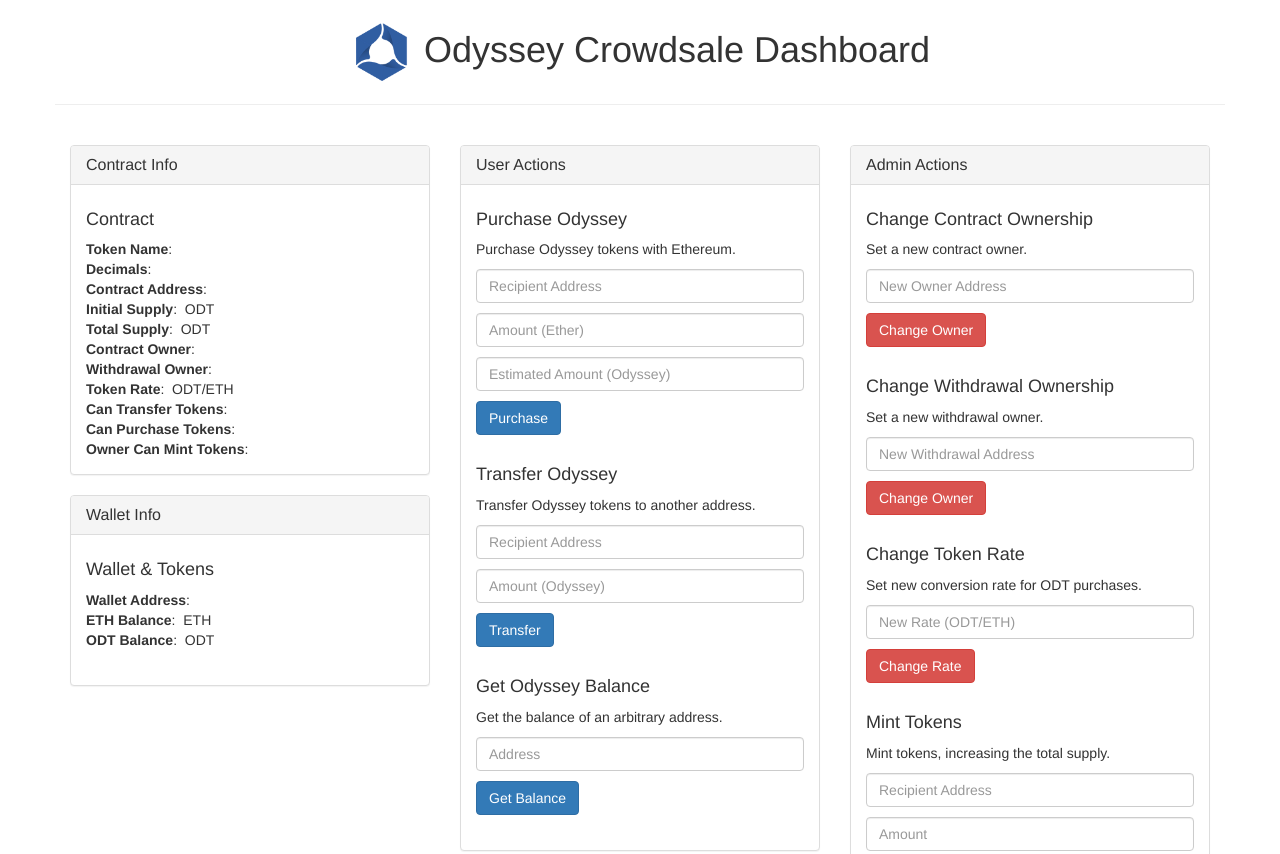
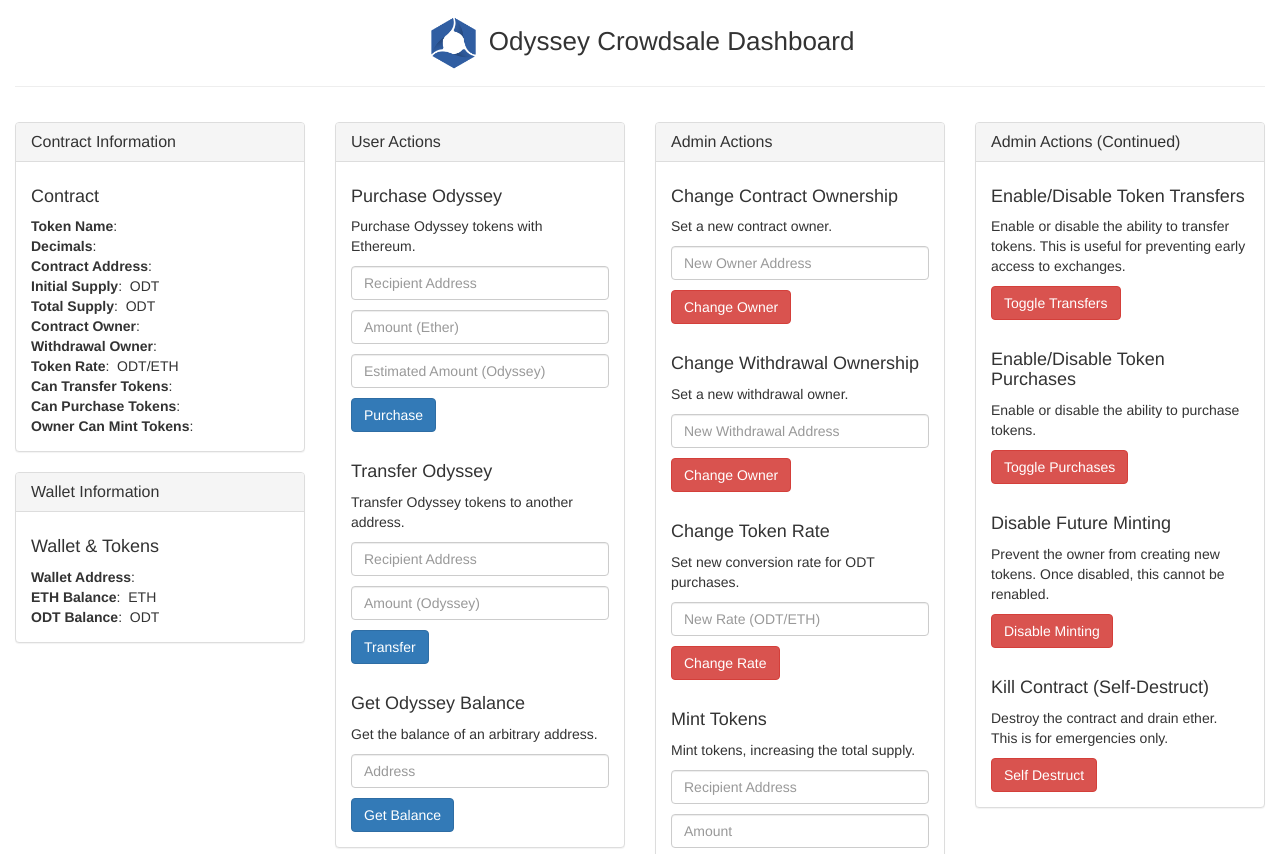
Before and after one commit to defc0n1/crowdsale-draft, a website: page src/index.html in a window 1280 px wide. Shown: the top 854 px of the page. Drawn offline with nearby package versions, Linux system fonts and the light colour scheme; no server answers.

Commit message:
Minor UI tweaks to make dash look less ugly.

```diff
--- a/src/css/index.css
+++ b/src/css/index.css
@@ -1,7 +1,26 @@
+.container {
+  width: 1280px;
+}
+
+.main-header {
+  font-size: 26px;
+  vertical-align: middle;
+}
+
 .main-logo {
-  width: 64px;
+  width: 56px;
+}
+
+.main-header,
+hr {
+  margin: 15px;
 }
 
 .form-control {
   margin-bottom: 10px;
 }
+
+.address {
+  font-stretch: condensed;
+  font-size: 11px;
+}
--- a/src/index.html
+++ b/src/index.html
@@ -22,19 +22,19 @@
   <body>
     <div class="container">
       <div class="row">
-        <h1 class="text-center">
+        <h1 class="main-header text-center">
           <img class='main-logo' src='images/Odyssey-blue-logo-sm.png' />
           Odyssey Crowdsale Dashboard
         </h1>
-        <hr/>
-        <br/>
+        <hr />
+        <br />
       </div>
 
       <div class="row">
-        <div class="col-md-4">
+        <div class="col-md-3">
           <div class="panel panel-default">
             <div class="panel-heading">
-              <h3 class="panel-title">Contract Info</h3>
+              <h3 class="panel-title">Contract Information</h3>
             </div>
             <div class="panel-body">
               <h4>Contract</h4>
@@ -43,15 +43,18 @@
               <br />
               <strong>Decimals</strong>: <span id="ODTDecimals"></span>
               <br />
-              <strong>Contract Address</strong>: <span id="ODTContractAddress"></span>
+              <strong>Contract Address</strong>:
+              <span id="ODTContractAddress" class="address"></span>
               <br />
               <strong>Initial Supply</strong>: <span id="ODTInitialSupply"></span>&nbsp;ODT
               <br />
               <strong>Total Supply</strong>: <span id="ODTTotalSupply"></span>&nbsp;ODT
               <br />
-              <strong>Contract Owner</strong>: <span id="ODTContractOwner"></span>
+              <strong>Contract Owner</strong>:
+              <span id="ODTContractOwner" class="address"></span>
               <br />
-              <strong>Withdrawal Owner</strong>: <span id="ODTWithdrawalOwner"></span>
+              <strong>Withdrawal Owner</strong>:
+              <span id="ODTWithdrawalOwner" class="address"></span>
               <br />
               <strong>Token Rate</strong>: <span id="ODTTokenRate"></span>&nbsp;ODT/ETH
               <br />
@@ -66,22 +69,23 @@
 
           <div class="panel panel-default">
             <div class="panel-heading">
-              <h3 class="panel-title">Wallet Info</h3>
+              <h3 class="panel-title">Wallet Information</h3>
             </div>
             <div class="panel-body">
               <h4>Wallet & Tokens</h4>
 
-              <strong>Wallet Address</strong>: <span id="ETHAddress"></span>
+              <strong>Wallet Address</strong>:
+              <span id="ETHAddress" class="address"></span>
               <br />
               <strong>ETH Balance</strong>: <span id="ETHBalance"></span>&nbsp;ETH
               <br />
               <strong>ODT Balance</strong>: <span id="ODTBalance"></span>&nbsp;ODT
-              <br /><br />
+              <br />
             </div>
           </div>
         </div>
 
-        <div class="col-md-4">
+        <div class="col-md-3">
           <div class="panel panel-default">
             <div class="panel-heading">
               <h3 class="panel-title">User Actions</h3>
@@ -111,13 +115,13 @@
               </p>
               <input type="text" class="form-control" id="ODTBalanceAddress" placeholder="Address" />
               <button class="btn btn-primary" id="balanceButton" type="button">Get Balance</button>
-              <br /><br />
+              <br />
             </div>
           </div>
         </div>
 
         <div>
-          <div class="col-md-4">
+          <div class="col-md-3">
             <div class="panel panel-default">
               <div class="panel-heading">
                 <h3 class="panel-title">Admin Actions</h3>
@@ -155,8 +159,17 @@
                 <input type="text" class="form-control" id="ODTMintAddress" placeholder="Recipient Address" />
                 <input type="text" class="form-control" id="ODTMintAmount" placeholder="Amount" />
                 <button class="btn btn-danger" id="mintButton" type="button">Mint Tokens</button>
-                <br /><br />
+                <br />
+              </div>
+            </div>
+          </div>
 
+          <div class="col-md-3">
+            <div class="panel panel-default">
+              <div class="panel-heading">
+                <h3 class="panel-title">Admin Actions (Continued)</h3>
+              </div>
+              <div class="panel-body">
                 <h4>Enable/Disable Token Transfers</h4>
                 <p>
                   Enable or disable the ability to transfer tokens.
@@ -186,7 +199,7 @@
                   This is for emergencies only.
                 </p>
                 <button class="btn btn-danger" id="selfDestructButton" type="button">Self Destruct</button>
-                <br /><br />
+                <br />
               </div>
             </div>
           </div>
```
Also changed, not shown: test/main.js (+1 -1 lines).
